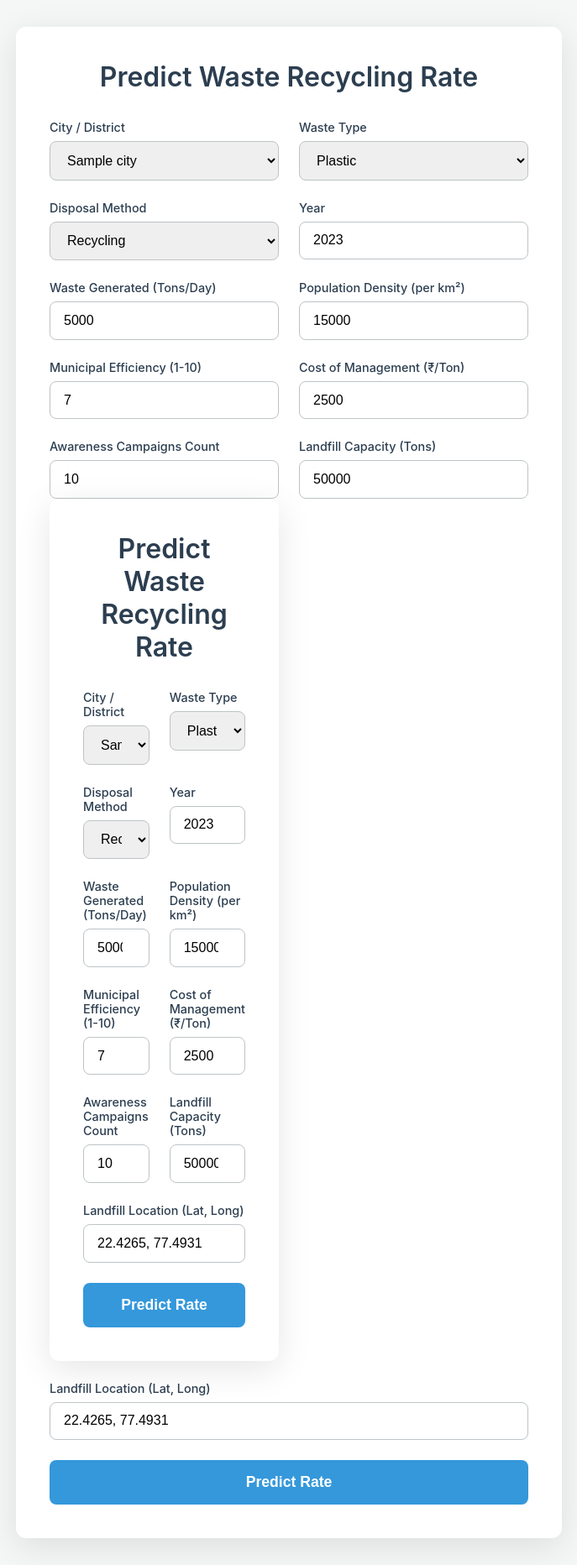
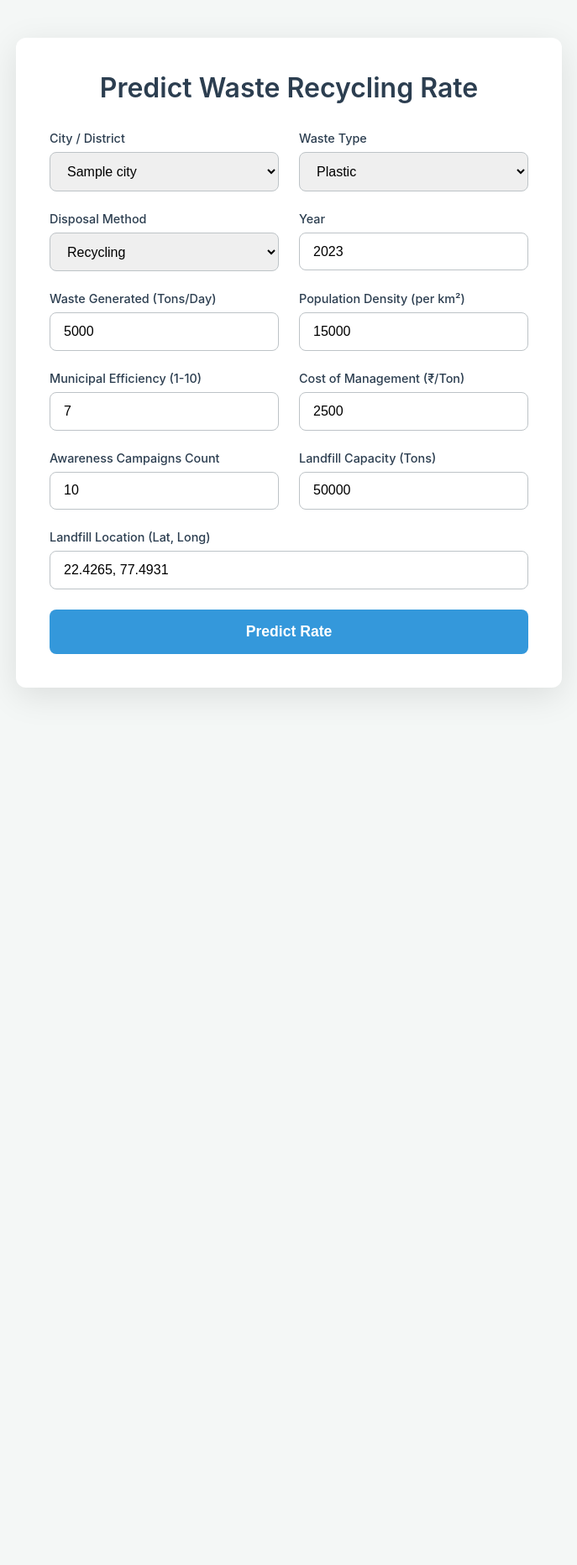
Before and after one commit to ubaidk70-1/waste-recycling-hackathon, a Flask app: template templates/index.html in a window 1280 px wide. Shown: the whole page at 84% size, without its empty margins (296-983 px from the left). After the commit the page ends 829 px from the top, so only its background shows below. Run offline with Flask 3, Linux system fonts and the light colour scheme; the template is opened without the code that fills it: most values are stand-ins (such as "Sample title", 1, 10 or a date in 2020).

Commit message:
Update index.html

```diff
--- a/templates/index.html
+++ b/templates/index.html
@@ -64,75 +64,6 @@
                 <div class="form-group">
                     <label for="Awareness Campaigns Count">Awareness Campaigns Count</label>
                     <input type="number" id="Awareness Campaigns Count" name="Awareness Campaigns Count" value="10" required>
-   <!DOCTYPE html>
-<html lang="en">
-<head>
-    <meta charset="UTF-8">
-    <meta name="viewport" content="width=device-width, initial-scale=1.0">
-    <title>Waste Recycling Rate Predictor</title>
-    <!-- This is the crucial line that links our HTML to the external CSS file. -->
-    <!-- The 'url_for' function is a Flask helper that generates the correct path to the file. -->
-    <link rel="stylesheet" href="{{ url_for('static', filename='style.css') }}">
-</head>
-<body>
-    <div class="container">
-        <h1>Predict Waste Recycling Rate</h1>
-        <form action="/predict" method="post">
-            <div class="form-grid">
-                <!-- City Dropdown -->
-                <div class="form-group">
-                    <label for="City/District">City / District</label>
-                    <select id="City/District" name="City/District" required>
-                        <!-- The city options are now dynamically populated from the app.py file -->
-                        {% for city in cities %}
-                            <option value="{{ city }}">{{ city }}</option>
-                        {% endfor %}
-                    </select>
-                </div>
-                <!-- Waste Type Dropdown -->
-                <div class="form-group">
-                    <label for="Waste Type">Waste Type</label>
-                    <select id="Waste Type" name="Waste Type" required>
-                        <option value="Plastic">Plastic</option>
-                        <option value="Organic">Organic</option>
-                        <option value="E-Waste">E-Waste</option>
-                        <option value="Construction">Construction</option>
-                        <option value="Hazardous">Hazardous</option>
-                    </select>
-                </div>
-                <!-- Other Input Fields -->
-                <div class="form-group">
-                    <label for="Disposal Method">Disposal Method</label>
-                    <select id="Disposal Method" name="Disposal Method" required>
-                        <option value="Recycling">Recycling</option>
-                        <option value="Landfill">Landfill</option>
-                        <option value="Composting">Composting</option>
-                        <option value="Incineration">Incineration</option>
-                    </select>
-                </div>
-                <div class="form-group">
-                    <label for="Year">Year</label>
-                    <input type="number" id="Year" name="Year" value="2023" required>
-                </div>
-                <div class="form-group">
-                    <label for="Waste Generated (Tons/Day)">Waste Generated (Tons/Day)</label>
-                    <input type="number" step="any" id="Waste Generated (Tons/Day)" name="Waste Generated (Tons/Day)" value="5000" required>
-                </div>
-                <div class="form-group">
-                    <label for="Population Density (People/km²)">Population Density (per km²)</label>
-                    <input type="number" step="any" id="Population Density (People/km²)" name="Population Density (People/km²)" value="15000" required>
-                </div>
-                <div class="form-group">
-                    <label for="Municipal Efficiency Score (1-10)">Municipal Efficiency (1-10)</label>
-                    <input type="number" id="Municipal Efficiency Score (1-10)" name="Municipal Efficiency Score (1-10)" min="1" max="10" value="7" required>
-                </div>
-                <div class="form-group">
-                    <label for="Cost of Waste Management (₹/Ton)">Cost of Management (₹/Ton)</label>
-                    <input type="number" step="any" id="Cost of Waste Management (₹/Ton)" name="Cost of Waste Management (₹/Ton)" value="2500" required>
-                </div>
-                <div class="form-group">
-                    <label for="Awareness Campaigns Count">Awareness Campaigns Count</label>
-                    <input type="number" id="Awareness Campaigns Count" name="Awareness Campaigns Count" value="10" required>
                 </div>
                 <div class="form-group">
                     <label for="Landfill Capacity (Tons)">Landfill Capacity (Tons)</label>
@@ -150,20 +81,3 @@
     </div>
 </body>
 </html>
-             </div>
-                <div class="form-group">
-                    <label for="Landfill Capacity (Tons)">Landfill Capacity (Tons)</label>
-                    <input type="number" step="any" id="Landfill Capacity (Tons)" name="Landfill Capacity (Tons)" value="50000" required>
-                </div>
-                <div class="form-group full-width">
-                     <label for="Landfill Location (Lat, Long)">Landfill Location (Lat, Long)</label>
-                     <input type="text" id="Landfill Location (Lat, Long)" name="Landfill Location (Lat, Long)" value="22.4265, 77.4931" required>
-                </div>
-                <!-- This hidden field is required by our preprocessor but is not shown to the user. -->
-                <input type="hidden" name="Recycling Rate (%)" value="0">
-            </div>
-            <button type="submit" class="submit-btn full-width">Predict Rate</button>
-        </form>
-    </div>
-</body>
-</html>
```
